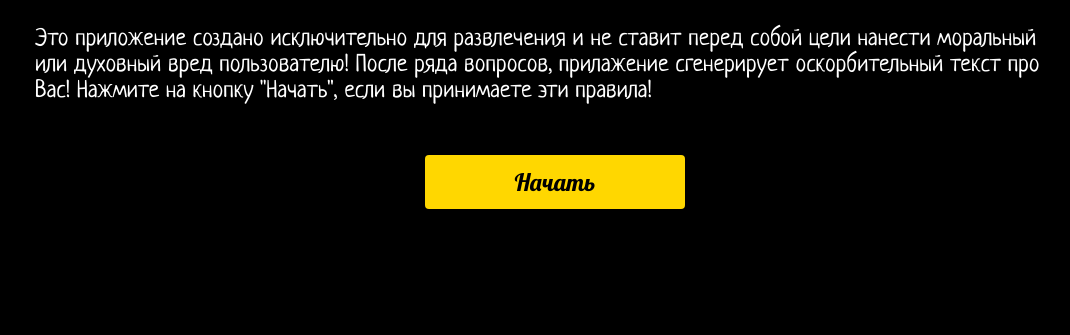
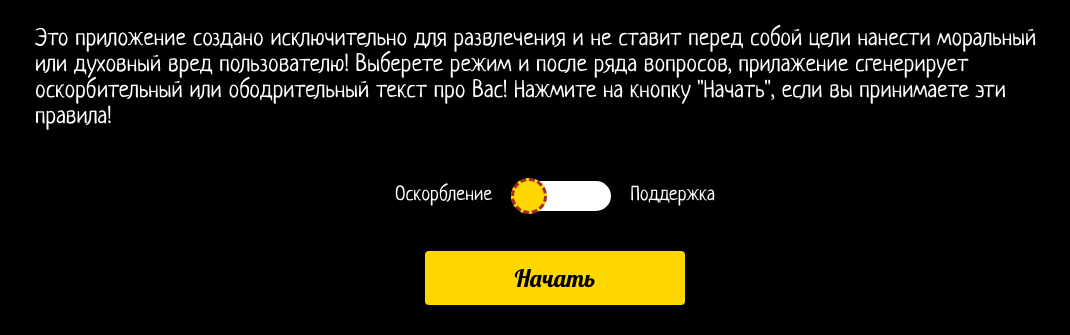
Before and after one commit to 4exOFFby/hurt, a React app: page / in a window 1280 px wide. Shown: the part 494-829 px from the top of the page, without its empty margins (85-1155 px from the left). Before the commit the page ends 800 px from the top, so only its background shows below. Built offline with nearby package versions, Linux system fonts and the light colour scheme.

Commit message:
Сделал переключатель цветовой темы + кнопка (есть баги)

```diff
--- a/src/assets/GlobalStyles.js
+++ b/src/assets/GlobalStyles.js
@@ -1,6 +1,9 @@
 import { createGlobalStyle } from 'styled-components';
 import Neucha from '../fonts/Neucha-Regular.woff2';
 import Lobster from '../fonts/Lobster-Regular.woff2';
+import { DarkTheme, LightTheme } from './Themes';
+
+
 
 const GlobalStyles = createGlobalStyle`
     @font-face {
@@ -18,20 +21,11 @@ const GlobalStyles = createGlobalStyle`
     }
 
     body {
-      margin: 0;
-      background-color: black;
+        margin: 0;
+        background: ${({ theme }) => theme.body};
+        color: ${({ theme }) => theme.text};
+        transition: all 0.50s linear;
     }
 `;
 
-const theme = {
-    buttonColorAccept: 'gold',
-    buttonColorReset: 'gray',
-    backgroundColorDark: 'black',
-    backgroundColorLight: 'white',
-    basicFont: '"Neucha", "Arial", sans-serif',
-    titleFont: '"Lobster", "Arial", sans-serif',
-    colorDark: 'white',
-    colorLight: 'black',
-}
-
-export {theme, GlobalStyles};
+export {GlobalStyles, DarkTheme, LightTheme};
--- /dev/null
+++ b/src/assets/Themes.js
@@ -0,0 +1,29 @@
+export const DarkTheme = {
+  buttonColorAccept: 'gold',
+  buttonColorReset: 'gray',
+  backgroundColorDark: 'black',
+  backgroundColorLight: 'white',
+  basicFont: '"Neucha", "Arial", sans-serif',
+  titleFont: '"Lobster", "Arial", sans-serif',
+  colorDark: 'white',
+  colorLight: 'black',
+  body: 'white',
+  text: 'black',
+  backgroundCheckbox: 'gray',
+  borderInput: 'black',
+}
+
+export const LightTheme = {
+  buttonColorAccept: 'gold',
+  buttonColorReset: 'gray',
+  backgroundColorDark: 'black',
+  backgroundColorLight: 'white',
+  basicFont: '"Neucha", "Arial", sans-serif',
+  titleFont: '"Lobster", "Arial", sans-serif',
+  colorDark: 'white',
+  colorLight: 'black',
+  body: 'black',
+  text: 'white',
+  backgroundCheckbox: 'white',
+  borderInput: 'white',
+}
--- a/src/components/FormQuastions/FormQuastions.js
+++ b/src/components/FormQuastions/FormQuastions.js
@@ -77,7 +77,7 @@ function FormQuastions ({setVisible}) {
           <Quastion text="Ваш email" name="user-email" id="user-email"  type="email" />
           <Quastion text="Напишите &laquo;Я сагласен&raquo;" id="user-acceptation" name="user-acceptation" type="text"/>
           <FormAcceptedButton text="Получить оскорбления" type="submit" onClick={() => checkLengthInput()}/>
-          <FormResetButton text="Я передумал..." type="reset" onClick={() => setVisible(4)}/>
+          <FormResetButton text="Я передумал..." type="reset" onClick={() => setVisible(4)} />
         </StyledFormQuastions>
       </FormContainer>
     </FormSection>
--- a/src/components/FormQuastions/style.js
+++ b/src/components/FormQuastions/style.js
@@ -13,8 +13,8 @@ const rotate = keyframes`
 `;
 
 const FormSection = Styled.section`
-  background-color: black;
-  color: ${(props) => props.theme.colorDark};
+  background-color: inherit;
+  color: inherit;
   padding: 30px 0;
 
   @media (max-width: 767px) {
--- a/src/components/MainScreen/MainScreen.js
+++ b/src/components/MainScreen/MainScreen.js
@@ -1,13 +1,14 @@
 import React from 'react';
 import MainImage from '../../img/png/main-image.png';
 import { MainScreenImage } from '../AnimatedImage/style';
+import { ThemeToggler } from '../ThemeToggler/ThemeToggler';
 import { StyledMainScreen, MainScreenContainer, Title, Description, MainScreenButton} from './style';
 
 
 
 
 
-function MainScreen ({setVisible}) {
+function MainScreen ({setVisible, onClick}) {
     return (
         <StyledMainScreen>
         <MainScreenContainer>
@@ -16,10 +17,11 @@ function MainScreen ({setVisible}) {
             <Description>
                 Это приложение создано исключительно для развлечения
                 и не ставит перед собой цели
-                нанести моральный или духовный вред пользователю!
-                После ряда вопросов, прилажение сгенерирует оскорбительный текст про Вас!
+                нанести моральный или духовный вред пользователю! Выберете режим и
+                после ряда вопросов, прилажение сгенерирует оскорбительный или ободрительный текст про Вас!
                 Нажмите на кнопку "Начать", если вы принимаете эти правила!
             </Description>
+            <ThemeToggler onClick={onClick} />
             <MainScreenButton text="Начать" type="button" onClick={() => setVisible(2)} />
         </MainScreenContainer>
         </StyledMainScreen>
--- a/src/components/MainScreen/style.js
+++ b/src/components/MainScreen/style.js
@@ -29,8 +29,8 @@ const Description = Styled.p`
 `;
 
 const StyledMainScreen = Styled.section`
-    background-color: black;
-    color:  ${(props) => props.theme.colorDark};
+    background-color: inherit;
+    color: inherit;
     padding: 0 0 30px 0;
 `;
 
@@ -51,7 +51,7 @@ const MainScreenButton = Styled(AcceptedButton)`
     padding: 12px 20px;
 
     @media (max-width: 1199px) {
-        align-self: flex-start;
+        align-self: center;
     }
 
     @media (max-width: 767px) {
--- a/src/components/Notation/Notation.js
+++ b/src/components/Notation/Notation.js
@@ -3,12 +3,12 @@ import { NotationSection, NotationContainer, NotationTitle, NotationButton} from
 
 
 
-export function Notation ({setVisible}) {
+export function Notation ({setVisible, themeToggler}) {
   return (
     <NotationSection>
       <NotationContainer>
         <NotationTitle>Трусишка!</NotationTitle>
-        <NotationButton text="На главную" type="button" onClick={() => setVisible(1)} ></NotationButton>
+        <NotationButton text="На главную" type="button" onClick={() => {setVisible(1); themeToggler()}}></NotationButton>
       </NotationContainer>
     </NotationSection>
   )
--- a/src/components/Notation/style.js
+++ b/src/components/Notation/style.js
@@ -4,8 +4,8 @@ import { AcceptedButton } from "../AcceptedButton/AcceptedButton";
 
 const NotationSection = Styled.section`
   font-family: ${(props) => props.theme.basicFont};
-  background-color: ${(props) => props.theme.backgroundColorDark};
-  color: ${(props) => props.theme.colorDark};
+  background-color: inherit;
+  color: inherit;
   height: 100vh;
 `;
 
--- a/src/components/ResultScreen/ResultScreen.js
+++ b/src/components/ResultScreen/ResultScreen.js
@@ -12,7 +12,7 @@ const getRandomInt = (min, max) => {
   return Math.floor(Math.random() * (max - min + 1)) + min;
 }
 
-export function ResultScreen ({setVisible}) {
+export function ResultScreen ({setVisible, themeToggler}) {
   const clearText = () => {
     user.name = '';
     user.age = '';
@@ -34,7 +34,7 @@ export function ResultScreen ({setVisible}) {
          {user.acceptation}!? А я что просил написать!? С такой внимательностью тебе лучше {DATA[5][getRandomInt(0,9)]}
         </Description>
         <ResultMoreButton text="Ещё..." onClick={() => {setVisible(2); clearText();}} />
-        <ResultBackButton text="На главную" onClick={() => {setVisible(1); clearText();}} />
+        <ResultBackButton text="На главную" onClick={() => {setVisible(1); clearText(); themeToggler()}} />
       </ResultContainer>
     </ResultSection>
   )
--- a/src/components/ResultScreen/style.js
+++ b/src/components/ResultScreen/style.js
@@ -4,7 +4,7 @@ import { AcceptedButton } from "../AcceptedButton/AcceptedButton";
 
 
 const ResultSection = Styled.section`
-  background-color: ${(props) => props.theme.backgroundColorDark};
+  background-color: inherit;
   padding: 30px 0;
   position: fixed;
   top: 0;
@@ -12,7 +12,7 @@ const ResultSection = Styled.section`
   right: 0;
   bottom: 0;
   overflow-y: none;
-  color: ${(props) => props.theme.colorDark};
+  color: inherit;
 `;
 
 const ResultContainer = Styled(Container)`
--- /dev/null
+++ b/src/components/ThemeToggler/ThemeToggler.js
@@ -0,0 +1,19 @@
+import React from "react";
+import { ThemeTogglerWrapper, ThemeTogglerText, ThemeTogglerInput, ThemeTogglerField } from './style';
+
+
+
+function ThemeToggler ({onClick}) {
+
+  return (
+    <ThemeTogglerWrapper>
+      <ThemeTogglerText>Оскорбление</ThemeTogglerText>
+      <ThemeTogglerInput type="checkbox" id="theme" />
+      <ThemeTogglerField htmlFor="theme" onClick={onClick}/>
+      <ThemeTogglerText>Поддержка</ThemeTogglerText>
+    </ThemeTogglerWrapper>
+  )
+}
+
+
+export {ThemeToggler};
--- /dev/null
+++ b/src/components/ThemeToggler/style.js
@@ -0,0 +1,79 @@
+import Styled from "styled-components";
+
+const ThemeTogglerWrapper = Styled.div`
+  display: flex;
+  align-items: center;
+  width: 320px;
+  justify-content: space-between;
+  align-self: center;
+  margin-bottom: 40px;
+
+  @media (max-width: 767px) {
+    width: 280px;
+  }
+`;
+
+const ThemeTogglerText = Styled.span`
+  font-family: ${(props) => props.theme.basicFont};
+  font-size: 20px;
+`;
+
+const ThemeTogglerInput = Styled.input`
+  position: absolute;
+  width: 1px;
+  height: 1px;
+  margin: -1px;
+  border: 0;
+  padding: 0;
+  white-space: nowrap;
+  clip-path: inset(100%);
+  clip: rect(0 0 0 0);
+  overflow: hidden;
+`;
+
+const ThemeTogglerField = Styled.label`
+  position: relative;
+  width: 100px;
+  height: 30px;
+  border-radius: 20px;
+  display: block;
+  background-color: ${({ theme }) => theme.backgroundCheckbox};
+  cursor: pointer;
+
+  &:hover {
+      opacity: 0.9;
+    }
+
+  @media (max-width: 767px) {
+    width: 60px;
+  }
+
+  &::before {
+    content: "";
+    position: absolute;
+    top: -3px;
+    left: 0;
+    width: 30px;
+    height: 30px;
+    background-color: ${(props) => props.theme.buttonColorAccept};
+    border: 3px dashed brown;
+    border-radius: 50%;
+    transition: 0.45s linear;
+  }
+
+  input:checked + &::before {
+    transform: rotate(360deg);
+    transform: translate(65px);
+
+    @media (max-width: 767px) {
+      transform: translateX(25px);
+    }
+  }
+`;
+
+export {
+  ThemeTogglerWrapper,
+  ThemeTogglerText,
+  ThemeTogglerInput,
+  ThemeTogglerField
+};
--- a/src/components/app.js
+++ b/src/components/app.js
@@ -1,34 +1,53 @@
 import React, { useState } from 'react';
-import { Notation } from './Notation/Notation'
+import { ThemeProvider } from 'styled-components';
+import { Notation } from './Notation/Notation';
 import { MainScreen } from './MainScreen/MainScreen';
 import { FormQuastions } from './FormQuastions/FormQuastions';
+import { LightTheme, DarkTheme } from '../assets/Themes';
+import { GlobalStyles } from '../assets/GlobalStyles';
 import { ResultScreen } from './ResultScreen/ResultScreen';
 
 
 export function App () {
   const [visible, setVisible] = useState(1);
+  const [theme, setTheme] = useState('dark');
+
+  const themeToggler = () => theme === 'dark' ? setTheme('light') : setTheme('dark');
+
 
     if (visible === 1) {
       return (
-      <MainScreen  setVisible={setVisible} />
+        <ThemeProvider theme={theme === 'dark' ? LightTheme : DarkTheme}>
+          <GlobalStyles />
+          <MainScreen  setVisible={setVisible} onClick={themeToggler} theme={theme} />
+        </ ThemeProvider>
       )
     }
 
     if (visible === 2) {
       return (
+        <ThemeProvider theme={theme === 'dark' ? LightTheme : DarkTheme}>
+          <GlobalStyles />
           <FormQuastions setVisible={setVisible} />
+        </ ThemeProvider>
       )
     }
 
     if (visible === 3) {
       return (
-      <ResultScreen setVisible={setVisible} />
+        <ThemeProvider theme={theme === 'dark' ? LightTheme : DarkTheme}>
+          <GlobalStyles />
+          <ResultScreen setVisible={setVisible} themeToggler={themeToggler} />
+        </ ThemeProvider>
       )
     }
 
     if (visible === 4) {
       return (
-      <Notation setVisible={setVisible} />
+        <ThemeProvider theme={theme === 'dark' ? LightTheme : DarkTheme}>
+          <GlobalStyles />
+          <Notation setVisible={setVisible} themeToggler={themeToggler} />
+        </ ThemeProvider>
       )
     }
-}
+};
--- a/src/index.js
+++ b/src/index.js
@@ -1,16 +1,12 @@
 import React from 'react';
 import ReactDOM from 'react-dom/client';
 import { App } from './components/app';
-import { ThemeProvider } from 'styled-components';
-import {GlobalStyles, theme } from './assets/GlobalStyles';
+
 
 
 const root = ReactDOM.createRoot(document.getElementById('root'));
 root.render(
   <React.StrictMode>
-    <ThemeProvider theme={theme}>
-      <GlobalStyles />
       <App />
-    </ThemeProvider>
   </React.StrictMode>
 );
```
Also changed, not shown: src/components/Quastion/style.js (+4 -3 lines), build/asset-manifest.json, build/index.html, build/static/js/main.5bfe5f16.js.LICENSE.txt (renamed from build/static/js/main.beed5258.js.LICENSE.txt), 4 other files. Lines whose indentation alone changed are shown as unchanged.
